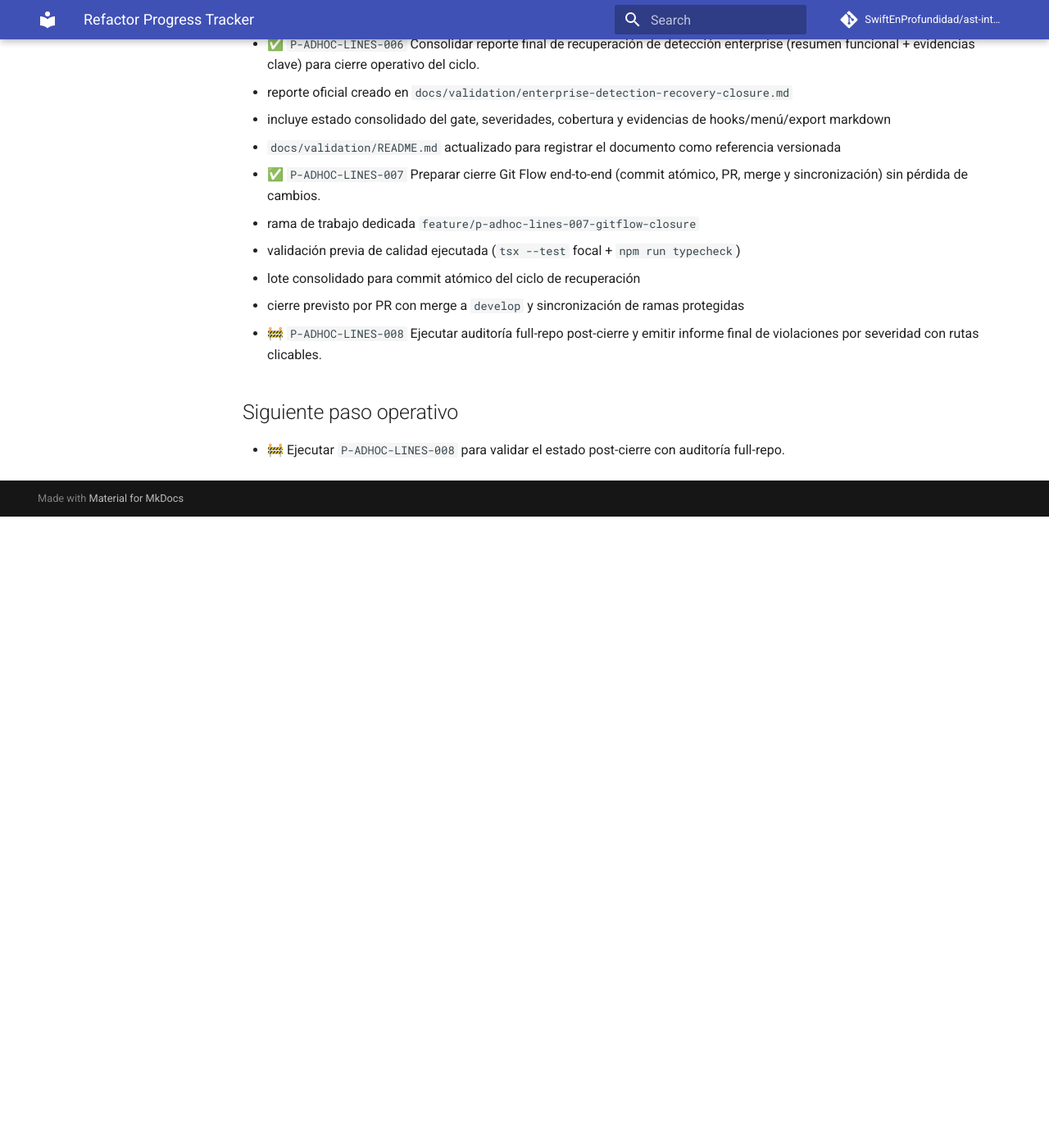
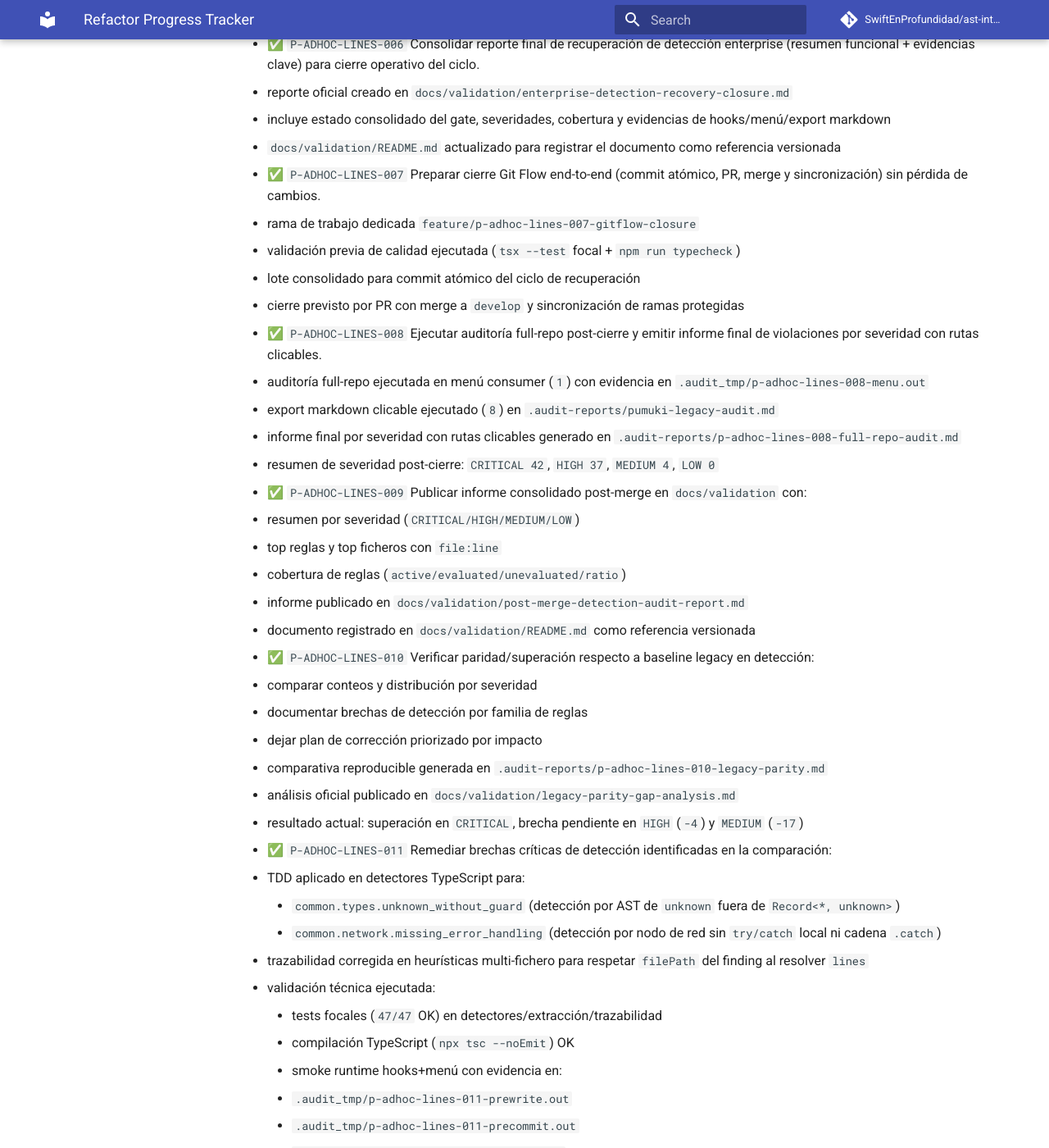
Before and after one commit to SwiftEnProfundidad/ast-intelligence-hooks, an MkDocs documentation site: the page built from docs/REFRACTOR_PROGRESS.md, in a window 1280 px wide and 1400 px high, scrolled down 1908 px. Shown: the whole window at 82% size. Built offline with MkDocs 1.6.1 and Material for MkDocs 9.7.7, drawn with Linux system fonts in a browser that asks for light colours; comment, search, counter and statistics services are not loaded; before the commit the page ends 2538 px from its top, so only the background shows below that; some of the changed text lies outside the part shown.

Commit message:
feat(detection): close legacy severity parity and finalize cycle 012

```diff
--- a/docs/REFRACTOR_PROGRESS.md
+++ b/docs/REFRACTOR_PROGRESS.md
@@ -57,7 +57,65 @@ Estado operativo activo del repositorio.
   - validación previa de calidad ejecutada (`tsx --test` focal + `npm run typecheck`)
   - lote consolidado para commit atómico del ciclo de recuperación
   - cierre previsto por PR con merge a `develop` y sincronización de ramas protegidas
-- 🚧 `P-ADHOC-LINES-008` Ejecutar auditoría full-repo post-cierre y emitir informe final de violaciones por severidad con rutas clicables.
+- ✅ `P-ADHOC-LINES-008` Ejecutar auditoría full-repo post-cierre y emitir informe final de violaciones por severidad con rutas clicables.
+  - auditoría full-repo ejecutada en menú consumer (`1`) con evidencia en `.audit_tmp/p-adhoc-lines-008-menu.out`
+  - export markdown clicable ejecutado (`8`) en `.audit-reports/pumuki-legacy-audit.md`
+  - informe final por severidad con rutas clicables generado en `.audit-reports/p-adhoc-lines-008-full-repo-audit.md`
+  - resumen de severidad post-cierre: `CRITICAL 42`, `HIGH 37`, `MEDIUM 4`, `LOW 0`
+- ✅ `P-ADHOC-LINES-009` Publicar informe consolidado post-merge en `docs/validation` con:
+  - resumen por severidad (`CRITICAL/HIGH/MEDIUM/LOW`)
+  - top reglas y top ficheros con `file:line`
+  - cobertura de reglas (`active/evaluated/unevaluated/ratio`)
+  - informe publicado en `docs/validation/post-merge-detection-audit-report.md`
+  - documento registrado en `docs/validation/README.md` como referencia versionada
+- ✅ `P-ADHOC-LINES-010` Verificar paridad/superación respecto a baseline legacy en detección:
+  - comparar conteos y distribución por severidad
+  - documentar brechas de detección por familia de reglas
+  - dejar plan de corrección priorizado por impacto
+  - comparativa reproducible generada en `.audit-reports/p-adhoc-lines-010-legacy-parity.md`
+  - análisis oficial publicado en `docs/validation/legacy-parity-gap-analysis.md`
+  - resultado actual: superación en `CRITICAL`, brecha pendiente en `HIGH` (`-4`) y `MEDIUM` (`-17`)
+- ✅ `P-ADHOC-LINES-011` Remediar brechas críticas de detección identificadas en la comparación:
+  - TDD aplicado en detectores TypeScript para:
+    - `common.types.unknown_without_guard` (detección por AST de `unknown` fuera de `Record<*, unknown>`)
+    - `common.network.missing_error_handling` (detección por nodo de red sin `try/catch` local ni cadena `.catch`)
+  - trazabilidad corregida en heurísticas multi-fichero para respetar `filePath` del finding al resolver `lines`
+  - validación técnica ejecutada:
+    - tests focales (`47/47` OK) en detectores/extracción/trazabilidad
+    - compilación TypeScript (`npx tsc --noEmit`) OK
+    - smoke runtime hooks+menú con evidencia en:
+      - `.audit_tmp/p-adhoc-lines-011-prewrite.out`
+      - `.audit_tmp/p-adhoc-lines-011-precommit.out`
+      - `.audit_tmp/p-adhoc-lines-011-prepush.out`
+      - `.audit_tmp/p-adhoc-lines-011-menu.out`
+  - resultado funcional:
+    - `common.types.unknown_without_guard` pasa de 4 a 59 hallazgos en evidencia full-repo
+    - trazabilidad `file:line` deja de colapsar en una línea repetida global
+    - menú `1` refleja severidad y top violaciones con rutas clicables actualizadas
 
 ## Siguiente paso operativo
-- 🚧 Ejecutar `P-ADHOC-LINES-008` para validar el estado post-cierre con auditoría full-repo.
+- 🚧 Ejecutar `P-ADHOC-LINES-012` para cierre final del ciclo enterprise.
+
+## Backlog global restante
+- 🚧 `P-ADHOC-LINES-012` Cierre final del ciclo enterprise:
+  - ✅ revalidación integral ejecutada:
+    - tests focales `48/48` en `.audit_tmp/p-adhoc-lines-012-tests.out`
+    - `typecheck` `OK` en `.audit_tmp/p-adhoc-lines-012-typecheck.out`
+    - smoke hooks+menú en:
+      - `.audit_tmp/p-adhoc-lines-012-prewrite.out`
+      - `.audit_tmp/p-adhoc-lines-012-precommit.out`
+      - `.audit_tmp/p-adhoc-lines-012-prepush.out`
+      - `.audit_tmp/p-adhoc-lines-012-menu.out`
+      - iteración v2:
+        - `.audit_tmp/p-adhoc-lines-012-prewrite-v2.out`
+        - `.audit_tmp/p-adhoc-lines-012-precommit-v2.out`
+        - `.audit_tmp/p-adhoc-lines-012-prepush-v2.out`
+        - `.audit_tmp/p-adhoc-lines-012-menu-v2.out`
+  - ✅ documentación oficial de revalidación publicada:
+    - `docs/validation/enterprise-detection-revalidation-cycle-012.md`
+    - índice actualizado en `docs/validation/README.md`
+  - ✅ paridad legacy por severidad cerrada:
+    - `CRITICAL 42 >= 9`, `HIGH 43 >= 41`, `MEDIUM 59 >= 21`, `LOW 0 = 0`
+    - reporte: `.audit-reports/p-adhoc-lines-012-legacy-parity-v2.md`
+  - ⏳ cierre operativo pendiente:
+    - cierre Git Flow end-to-end del ciclo de remediación
```
Also changed, not shown: docs/validation/README.md (+3 -0 lines), docs/validation/enterprise-detection-revalidation-cycle-012.md (added, +155 -0 lines), docs/validation/legacy-parity-gap-analysis.md (added, +79 -0 lines), docs/validation/post-merge-detection-audit-report.md (added, +68 -0 lines), 6 other files.
